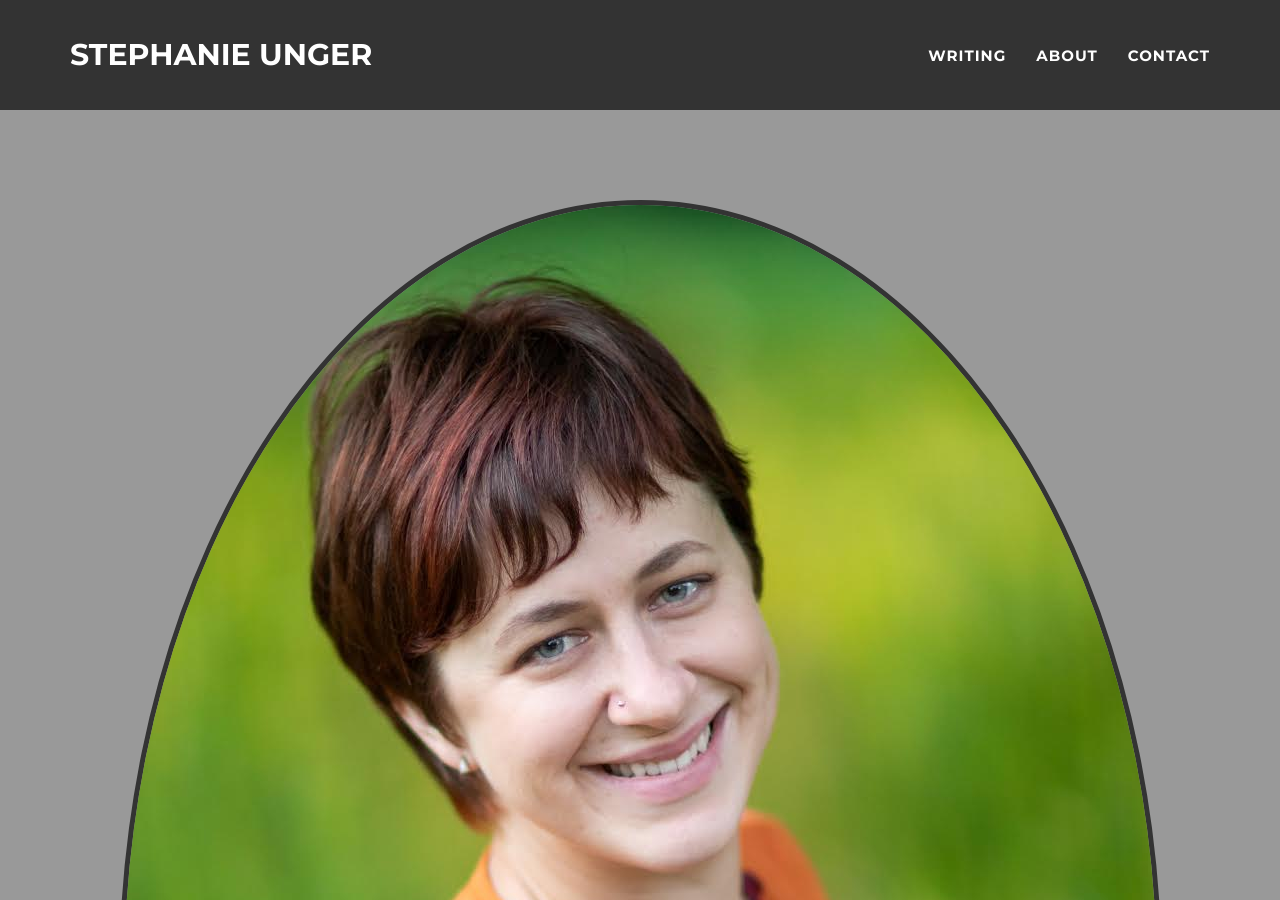
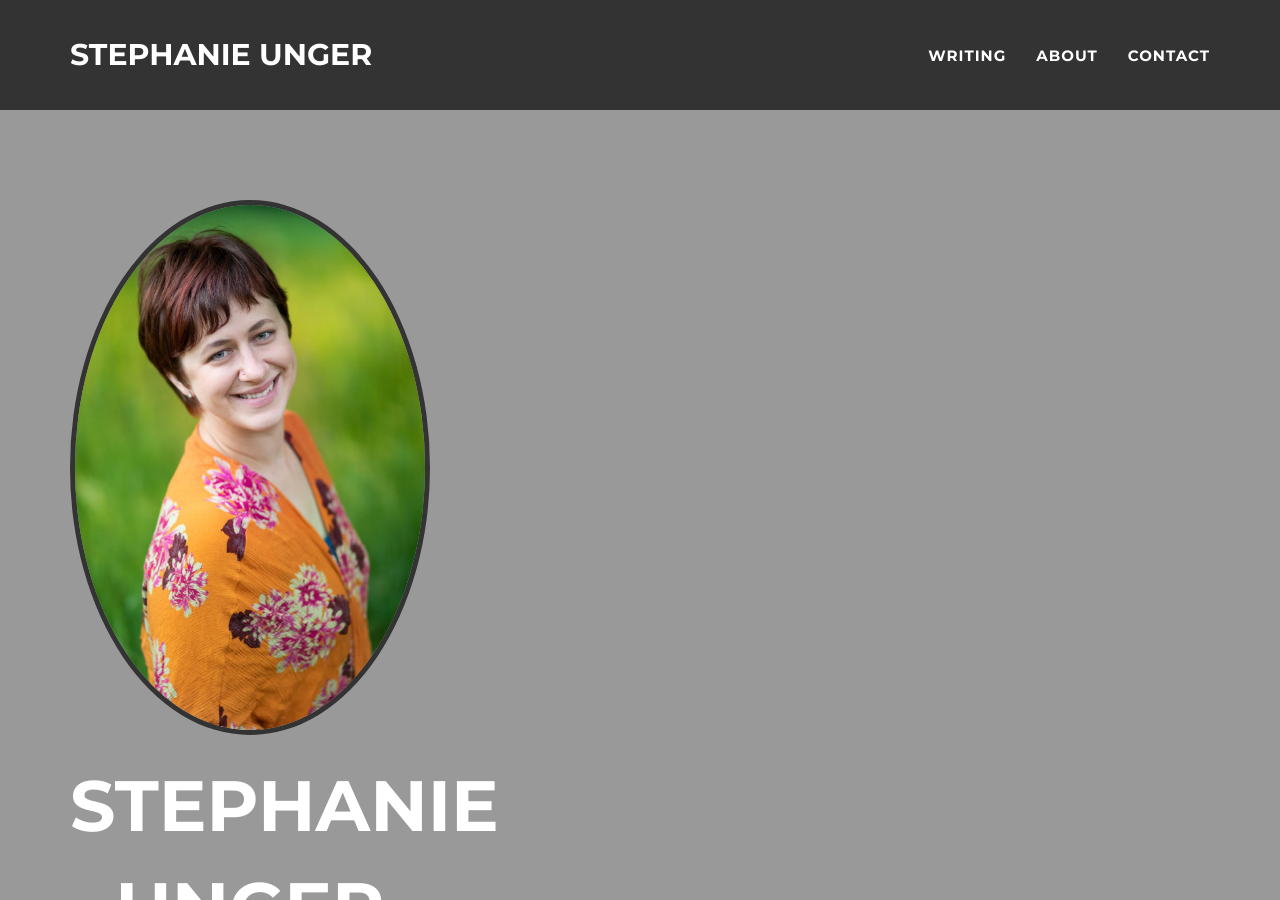
Before and after one commit to stepheunger/stepheunger.github.io, a Jekyll site: the page built from index.html, in a window 1280 px wide and 900 px high. Built offline with Jekyll 4.4.1, drawn with Linux system fonts in a browser that asks for light colours.

Commit message:
Update header.html

```diff
--- a/_includes/header.html
+++ b/_includes/header.html
@@ -2,7 +2,7 @@
     <header>
         <div class="container">
             <div class="row">
-                <div class="col-lg-12">
+                <div class="col-lg-4">
                     <img class="img-responsive profile-img" src="img/stephanie-unger.jpg" alt="">
                     <div class="intro-text">
                         <span class="name">{{ site.title }}</span>
```
